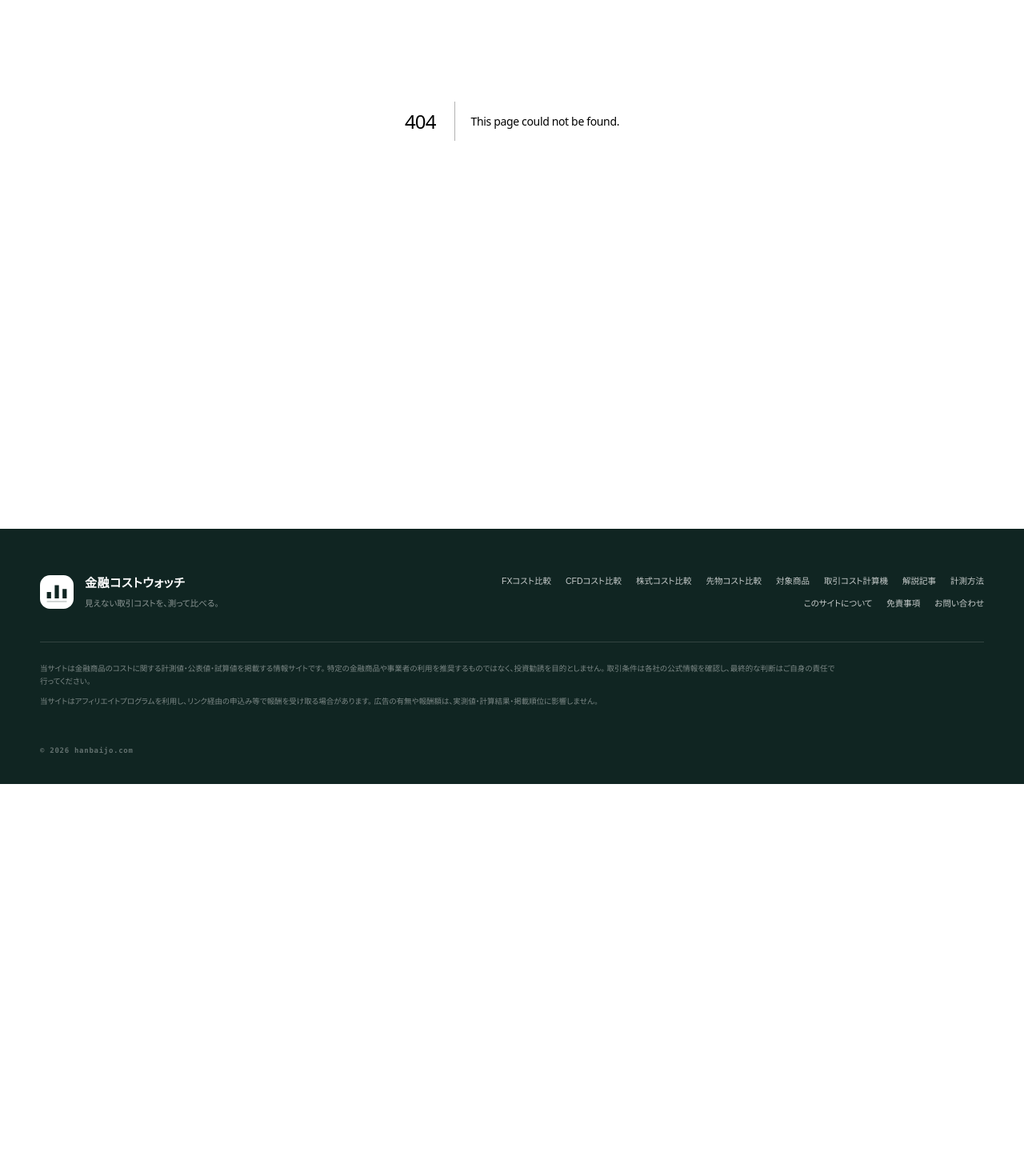
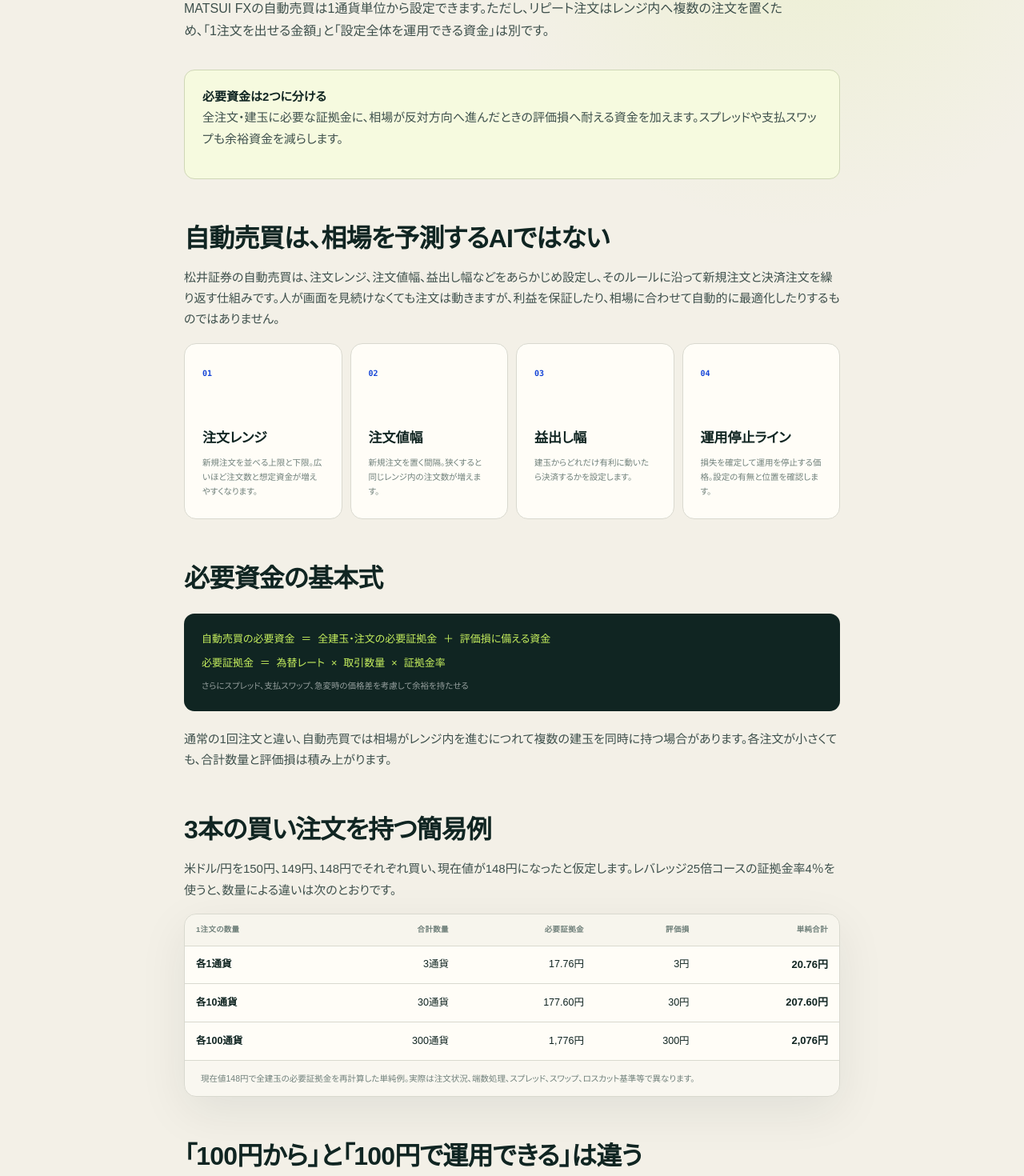
Before and after one commit to mrok18/hanbaijo, a Next.js app: page /articles/matsui-fx-auto-trading-cost in a window 1280 px wide. Before the commit this address had no page. Shown: the part 326-1796 px from the top of the page at 80% size. Before the commit the page ends 1306 px from the top, so only its background shows below. Built offline with nearby package versions, Linux system fonts and the light colour scheme.

Commit message:
feat: explain matsui auto trading costs

```diff
--- /dev/null
+++ b/app/articles/matsui-fx-auto-trading-cost/page.tsx
@@ -0,0 +1,102 @@
+import Link from 'next/link';
+import AffiliateOfferCard from '@/components/AffiliateOfferCard';
+import { AFFILIATE_OFFERS } from '@/lib/affiliates';
+
+export const metadata = {
+  title: 'MATSUI FX自動売買は100円から？必要資金とロスカットを計算',
+  description: 'MATSUI FXのリピート系自動売買について、1通貨・100円からの意味、複数注文の必要証拠金、評価損への備え、コストを解説します。',
+};
+
+const FUND_EXAMPLES = [
+  { quantity: '各1通貨', total: '3通貨', margin: '17.76円', loss: '3円', subtotal: '20.76円' },
+  { quantity: '各10通貨', total: '30通貨', margin: '177.60円', loss: '30円', subtotal: '207.60円' },
+  { quantity: '各100通貨', total: '300通貨', margin: '1,776円', loss: '300円', subtotal: '2,076円' },
+] as const;
+
+export default function Page() {
+  return (
+    <article>
+      <p className="page-kicker">MATSUI FX AUTO TRADING</p>
+      <h1>MATSUI FX自動売買は100円から？<br />必要資金とロスカットを計算</h1>
+      <p className="lede">MATSUI FXの自動売買は1通貨単位から設定できます。ただし、リピート注文はレンジ内へ複数の注文を置くため、「1注文を出せる金額」と「設定全体を運用できる資金」は別です。</p>
+
+      <div className="callout"><strong>必要資金は2つに分ける</strong><p>全注文・建玉に必要な証拠金に、相場が反対方向へ進んだときの評価損へ耐える資金を加えます。スプレッドや支払スワップも余裕資金を減らします。</p></div>
+
+      <h2>自動売買は、相場を予測するAIではない</h2>
+      <p>松井証券の自動売買は、注文レンジ、注文値幅、益出し幅などをあらかじめ設定し、そのルールに沿って新規注文と決済注文を繰り返す仕組みです。人が画面を見続けなくても注文は動きますが、利益を保証したり、相場に合わせて自動的に最適化したりするものではありません。</p>
+      <div className="fx-metric-grid">
+        <article><b>01</b><h3>注文レンジ</h3><p>新規注文を並べる上限と下限。広いほど注文数と想定資金が増えやすくなります。</p></article>
+        <article><b>02</b><h3>注文値幅</h3><p>新規注文を置く間隔。狭くすると同じレンジ内の注文数が増えます。</p></article>
+        <article><b>03</b><h3>益出し幅</h3><p>建玉からどれだけ有利に動いたら決済するかを設定します。</p></article>
+        <article><b>04</b><h3>運用停止ライン</h3><p>損失を確定して運用を停止する価格。設定の有無と位置を確認します。</p></article>
+      </div>
+
+      <h2>必要資金の基本式</h2>
+      <div className="formula-box">
+        <code>自動売買の必要資金 ＝ 全建玉・注文の必要証拠金 ＋ 評価損に備える資金</code>
+        <code>必要証拠金 ＝ 為替レート × 取引数量 × 証拠金率</code>
+        <small>さらにスプレッド、支払スワップ、急変時の価格差を考慮して余裕を持たせる</small>
+      </div>
+      <p>通常の1回注文と違い、自動売買では相場がレンジ内を進むにつれて複数の建玉を同時に持つ場合があります。各注文が小さくても、合計数量と評価損は積み上がります。</p>
+
+      <h2>3本の買い注文を持つ簡易例</h2>
+      <p>米ドル/円を150円、149円、148円でそれぞれ買い、現在値が148円になったと仮定します。レバレッジ25倍コースの証拠金率4％を使うと、数量による違いは次のとおりです。</p>
+      <div className="data-panel"><div className="table-scroll">
+        <table className="rates comparison-table">
+          <thead><tr><th>1注文の数量</th><th className="num">合計数量</th><th className="num">必要証拠金</th><th className="num">評価損</th><th className="num">単純合計</th></tr></thead>
+          <tbody>{FUND_EXAMPLES.map((example) => (
+            <tr key={example.quantity}>
+              <td className="ex-name">{example.quantity}</td>
+              <td className="num">{example.total}</td>
+              <td className="num">{example.margin}</td>
+              <td className="num">{example.loss}</td>
+              <td className="num"><strong>{example.subtotal}</strong></td>
+            </tr>
+          ))}</tbody>
+        </table>
+      </div><p className="panel-note">現在値148円で全建玉の必要証拠金を再計算した単純例。実際は注文状況、端数処理、スプレッド、スワップ、ロスカット基準等で異なります。</p></div>
+
+      <h2>「100円から」と「100円で運用できる」は違う</h2>
+      <p>公式サイトの100円は、1通貨単位から自動売買を始められることを示す案内です。注文レンジを広げる、値幅を狭くする、1注文の数量を増やすほど、発注される注文数と保有数量が増えやすくなります。100円だけを上限損失や推奨入金額とは考えません。</p>
+      <ul>
+        <li>レンジ内で最大何本の新規注文が出るか</li>
+        <li>すべて約定したときの合計数量はいくつか</li>
+        <li>運用停止ラインまで進んだ場合の評価損はいくらか</li>
+        <li>支払スワップとスプレッドを含めて余力が残るか</li>
+      </ul>
+
+      <h2>手数料無料でも、取引コストはゼロではない</h2>
+      <p>松井証券は自動売買の取引手数料と利用料を無料と案内しています。一方、売値と買値の差であるスプレッドは発生し、建玉を翌取引日へ持ち越すとスワップポイントの受払いもあります。注文回数が多い仕組みほど、1回あたりの小さな差も合計で確認します。</p>
+      <div className="formula-box"><code>自動売買の取引コスト ＝ スプレッド × 約定数量 × 売買回数 ＋ 支払スワップ等</code><small>受取スワップは一定ではなく、受取から支払へ転じる場合もある</small></div>
+
+      <h2>開始前に確認する5項目</h2>
+      <ol>
+        <li><strong>最大注文数：</strong>レンジと値幅から、新規注文が最大何本並ぶか確認する</li>
+        <li><strong>合計数量：</strong>1注文の数量ではなく、全注文が約定した場合で計算する</li>
+        <li><strong>想定評価損：</strong>レンジ下限や運用停止ラインでの含み損を試算する</li>
+        <li><strong>維持率：</strong>必要証拠金ぴったりではなく、ロスカットまでの余力を残す</li>
+        <li><strong>停止後の建玉：</strong>運用停止時に未決済建玉を残すか、一括決済するか確認する</li>
+      </ol>
+
+      <section className="article-affiliate" aria-label="MATSUI FXの広告">
+        <AffiliateOfferCard offer={AFFILIATE_OFFERS['matsui-fx']} />
+        <p className="affiliate-disclosure">広告リンクから申込みが成立すると、当サイトが報酬を受け取る場合があります。資金計算・注意点・掲載順とは分けて掲載しています。</p>
+      </section>
+
+      <section className="article-sources" aria-labelledby="sources">
+        <h2 id="sources">参照した公式資料</h2>
+        <ul>
+          <li><a href="https://www.matsui.co.jp/fx/auto-trading/deposit/" target="_blank" rel="noopener noreferrer">松井証券「自動売買に必要な資金」</a></li>
+          <li><a href="https://www.matsui.co.jp/fx/auto-trading/about/" target="_blank" rel="noopener noreferrer">松井証券「自動売買とは？」</a></li>
+          <li><a href="https://www.matsui.co.jp/fx/auto-trading/cost/" target="_blank" rel="noopener noreferrer">松井証券「自動売買のコスト」</a></li>
+          <li><a href="https://www.matsui.co.jp/fx/rule/" target="_blank" rel="noopener noreferrer">松井証券「FX 取引ルール」</a></li>
+        </ul>
+        <p>取引条件は2026年9月7日に確認しました。運用開始前に公式画面で最新条件と証拠金シミュレーションを確認してください。</p>
+      </section>
+
+      <p><Link href="/articles/matsui-fx-one-currency">1通貨取引の必要証拠金と損益を見る →</Link></p>
+      <p><Link href="/fx/matsui">MATSUI FXのコストシートを見る →</Link></p>
+      <p><Link href="/fx/losscut-comparison">FX各社のロスカット基準を比較する →</Link></p>
+    </article>
+  );
+}
--- a/app/articles/matsui-fx-one-currency/page.tsx
+++ b/app/articles/matsui-fx-one-currency/page.tsx
@@ -86,6 +86,7 @@ export default function Page() {
       </section>
 
       <p><Link href="/fx/matsui">MATSUI FXのコストシートを見る →</Link></p>
+      <p><Link href="/articles/matsui-fx-auto-trading-cost">自動売買に必要な資金を計算する →</Link></p>
       <p><Link href="/fx/minimum-trade-unit-comparison">FX各社の最低取引単位を比較する →</Link></p>
     </article>
   );
--- a/app/articles/posts.ts
+++ b/app/articles/posts.ts
@@ -1,4 +1,5 @@
 export const POSTS = [
+  { slug: 'matsui-fx-auto-trading-cost', category: 'FX・自動売買', title: 'MATSUI FX自動売買は100円から？必要資金を計算', desc: '複数注文の必要証拠金と評価損を分け、100円で始める場合にも必要な余裕資金を整理する。' },
   { slug: 'matsui-fx-one-currency', category: 'FX・松井証券', title: 'MATSUI FXは100円から？1通貨の必要証拠金と損益', desc: '100円の意味を、為替レート・取引数量・レバレッジコースに分けて具体的に計算する。' },
   { slug: 'matsui-account-types', category: '証券・FX', title: '松井証券のFX専用口座と総合口座の違い', desc: 'FXだけを始める場合と、株・NISA・先物も利用する場合で異なる口座開設の入口を整理する。' },
   { slug: 'fx-zero-spread-total-cost', category: 'FX', title: 'FXの0.0銭は本当に無料？別手数料まで総額で確認', desc: 'ゼロスプレッドと取引コスト0円を区別し、数量連動手数料や約定差を含めて判断する。' },
--- a/app/fx/matsui/page.tsx
+++ b/app/fx/matsui/page.tsx
@@ -5,6 +5,7 @@ import { FX_PROVIDERS } from '@/lib/fx-providers';
 export const metadata = { title: 'MATSUI FXの取引コスト・最小取引単位', description: 'MATSUI FXの1通貨単位、取引手数料、レバレッジコース、スプレッドの確認方法を公式情報から整理します。' };
 export default function Page() {
   return <FxProviderFactSheet provider={FX_PROVIDERS.matsui} affiliateOffer={AFFILIATE_OFFERS['matsui-fx']} relatedArticles={[
+    { href: '/articles/matsui-fx-auto-trading-cost', title: '自動売買は100円から？', description: '複数注文の必要証拠金と評価損を分け、設定全体に必要な資金を計算します。' },
     { href: '/articles/matsui-fx-one-currency', title: 'MATSUI FXは100円から？', description: '1通貨の必要証拠金と、為替が1円動いたときの損益を計算します。' },
     { href: '/articles/matsui-account-types', title: 'FX専用口座と総合口座の違い', description: 'FXだけ使う場合と、株・NISA・先物へ広げる場合の入口を整理します。' },
   ]} />;
```
